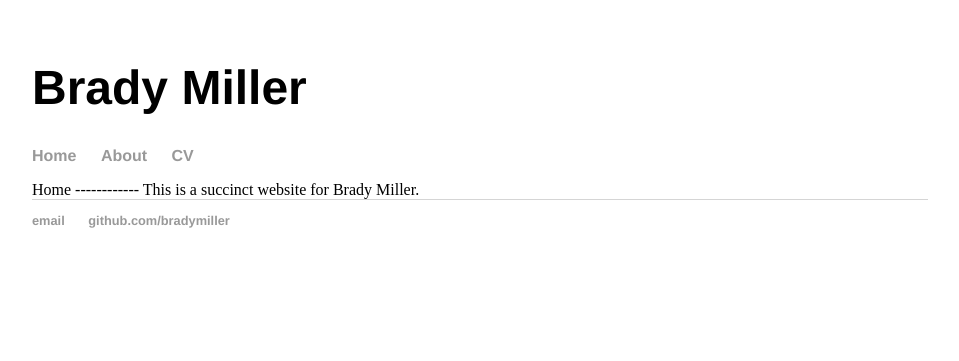
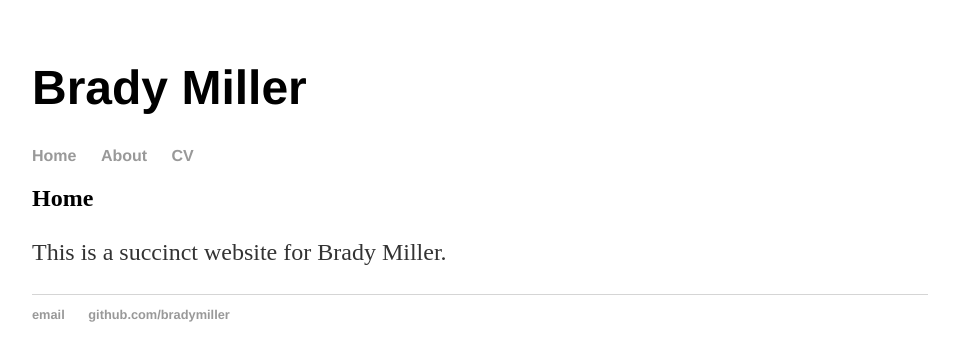
Before and after one commit to bradymiller/bradymiller.github.io, a Jekyll site: the page built from index.html, in a window 1280 px wide. Shown: the top 361 px of the page, without its empty margins (160-1119 px from the left). Built offline with Jekyll 4.4.1, drawn with Linux system fonts in a browser that asks for light colours.

Commit message:
Revert "trying markdown"
This reverts commit b7ebf63367d35b92920e23db1183bb18992a288b.

```diff
--- a/index.html
+++ b/index.html
@@ -2,6 +2,7 @@
 layout: default
 title: Brady Miller
 ---
-Home
-------------
-This is a succinct website for Brady Miller.
+<div>
+  <h2>Home</h2>
+  <p>This is a succinct website for Brady Miller.</p>
+</div>
```
